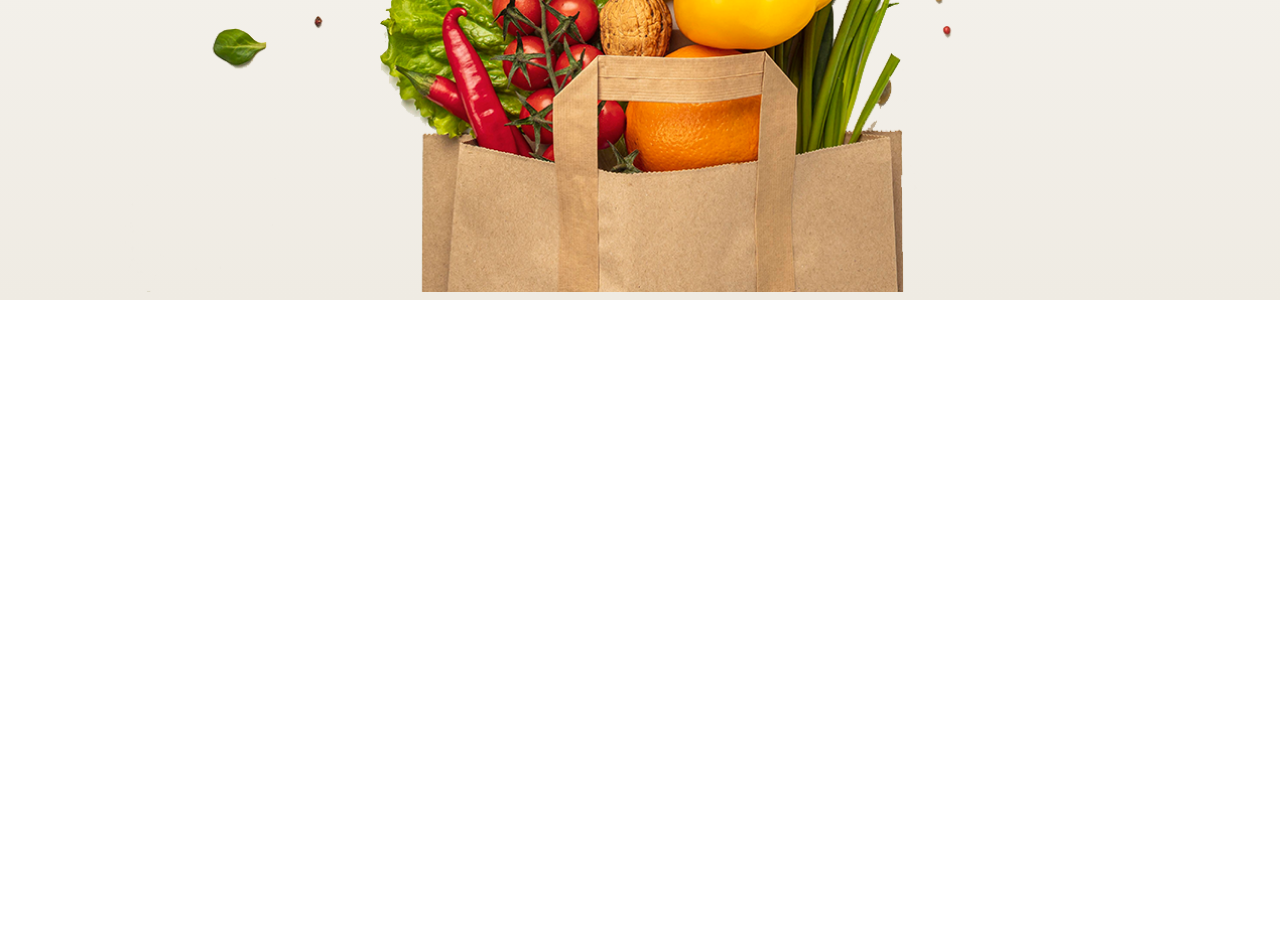
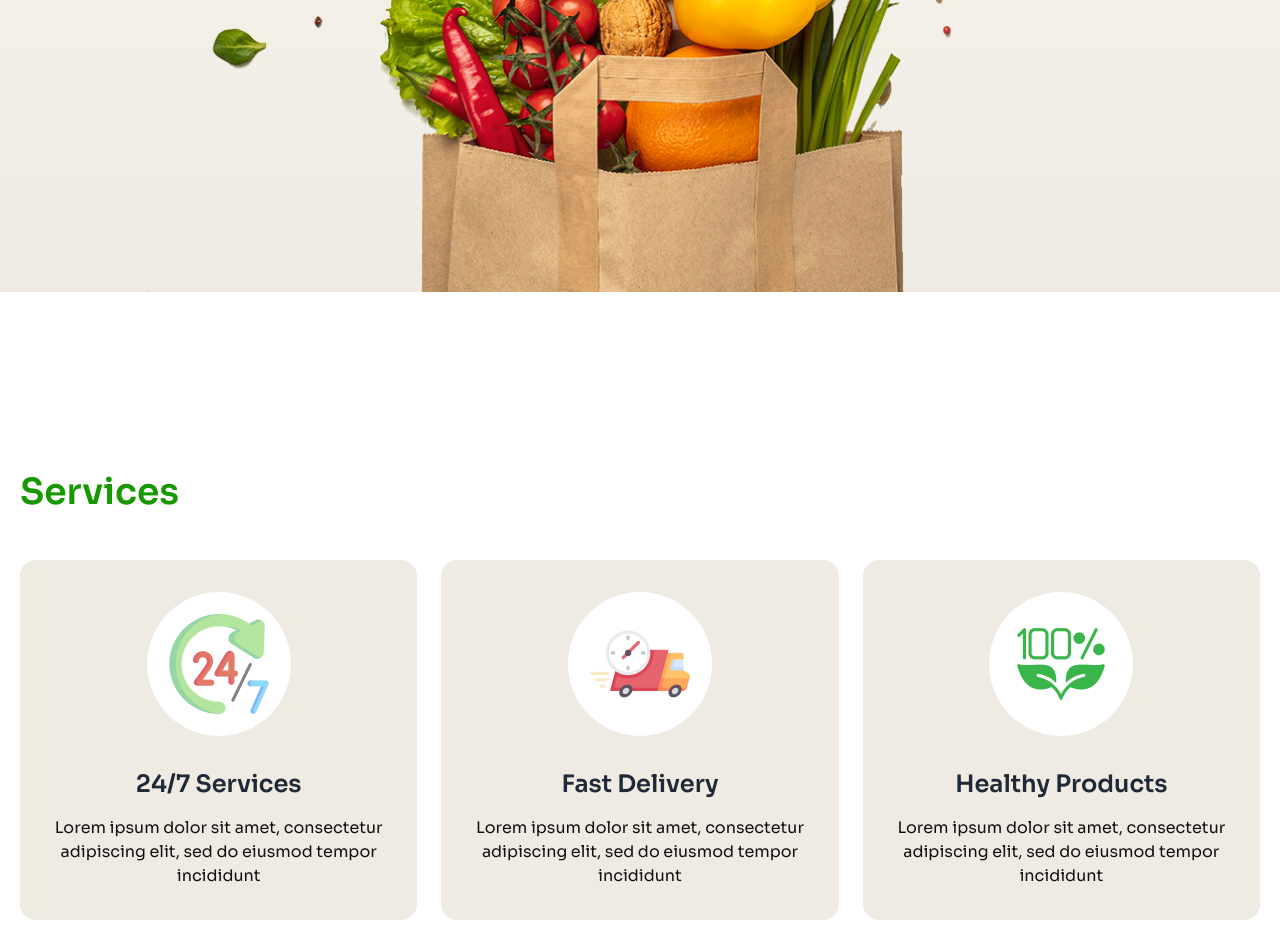
Before and after one commit to mim-rpq/Natures-platter, a plain HTML site: page index.html in a window 1280 px wide. Shown: the part 935-1875 px from the top of the page. Before the commit the page ends 1235 px from the top, so only its background shows below. Drawn offline with nearby package versions, Linux system fonts and the light colour scheme.

Commit message:
added service section

```diff
--- a/index.html
+++ b/index.html
@@ -30,6 +30,7 @@
                         'green-primary': '#179800',
                         'header-gradient': '#EFEBE3',
                         'des-color': '#111111',
+                        'gray-secondary': '#EFEBE3',
                     },
 
                     fontFamily: {
@@ -45,7 +46,7 @@
 
 <body class="font-sora">
     <!-- Header Start -->
-    <header class=" bg-gradient-to-t from-header-gradient to-white">
+    <header class=" bg-gradient-to-t from-header-gradient to-white ">
         <!-- nav start  -->
         <div class=" flex justify-between items-center container max-w-screen-xl mx-auto p-5 ">
             <div class="">
@@ -83,11 +84,12 @@
         <!-- nav end -->
 
         <!-- banner start  -->
-        <div class="lg:max-w-screen-xl mx-auto p-2">
+        <div class="lg:max-w-screen-xl mx-auto p-2 pb-0">
             <div class="text-center space-y-8 py-10">
                 <h1 class="lg:text-6xl text-4xl font-semibold">Freshness <span class="text-green-primary">You Can <br>
-                    Count </span> On, Prices You’ll Love!</h1>
-                <p class="text-des-color">Shop your daily essentials at unbeatable prices. From fresh produce to pantry  staples, <br> we’ve got you
+                        Count </span> On, Prices You’ll Love!</h1>
+                <p class="text-des-color">Shop your daily essentials at unbeatable prices. From fresh produce to pantry
+                    staples, <br> we’ve got you
                     covered every day!</p>
             </div>
             <div class="flex justify-center">
@@ -99,8 +101,52 @@
     <!-- Header End-->
 
     <!-- Main Start  -->
-    <main>
+    <main class="container max-w-screen-xl mx-auto p-5 ">
+        <!-- service card section  -->
+        <section class="lg:mt-40 mt:10">
+            <h1 class="font-semibold text-green-primary text-4xl mb-12">Services</h1>
+            <div class="flex flex-col lg:flex-row gap-6">
+                <div class="card bg-gray-secondary  ">
+                    <figure class="pt-8  ">
+                        <div class="bg-white  w-36 h-36 rounded-full flex justify-center items-center">
+                            <img class=" " src="images/service.png" alt="">
+                        </div>
+                    </figure>
+                    <div class="card-body items-center text-center">
+                        <h2 class="card-title text-2xl pb-2">24/7 Services </h2>
+                        <p class="text-des-color">Lorem ipsum dolor sit amet, consectetur adipiscing elit, sed do
+                            eiusmod tempor incididunt</p>
 
+                    </div>
+                </div>
+                <div class="card bg-gray-secondary  ">
+                    <figure class=" pt-8 ">
+                        <div class="bg-white  w-36 h-36 rounded-full flex justify-center items-center">
+                            <img class=" " src="images/delivery.png" alt="">
+                        </div>
+                    </figure>
+                    <div class="card-body items-center text-center">
+                        <h2 class="card-title text-2xl pb-2">Fast Delivery </h2>
+                        <p class="text-des-color">Lorem ipsum dolor sit amet, consectetur adipiscing elit, sed do
+                            eiusmod tempor incididunt</p>
+
+                    </div>
+                </div>
+                <div class="card bg-gray-secondary  ">
+                    <figure class=" pt-8 ">
+                        <div class="bg-white  w-36 h-36 rounded-full flex justify-center items-center">
+                            <img class=" " src="images/healthy.png" alt="">
+                        </div>
+                    </figure>
+                    <div class="card-body items-center text-center">
+                        <h2 class="card-title text-2xl pb-2">Healthy Products </h2>
+                        <p class="text-des-color">Lorem ipsum dolor sit amet, consectetur adipiscing elit, sed do
+                            eiusmod tempor incididunt</p>
+
+                    </div>
+                </div>
+            </div>
+        </section>
     </main>
     <!-- Main End -->
     <!-- Footer Start -->
```
